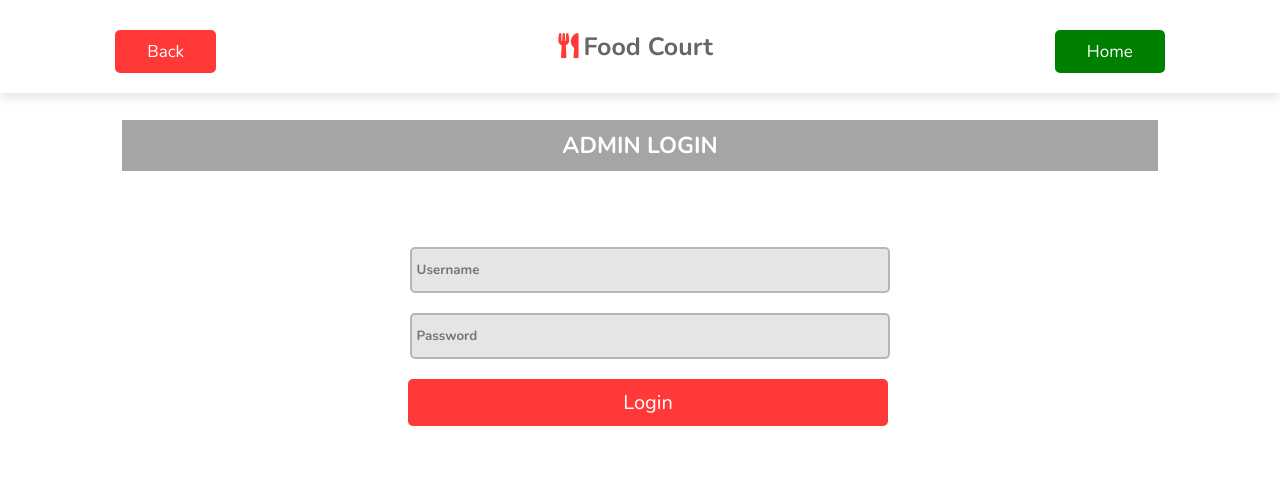
After one commit to VaibhavShanbhag/Food-Court, a PHP site: page /admin/adminlogin.php in a window 1280 px wide. The commit adds this page. Shown: the top 490 px of the page. Run offline with PHP 8.4, Linux system fonts and the light colour scheme.

Commit message:
Made changes to the admin side

```diff
--- /dev/null
+++ b/admin/adminlogin.php
@@ -0,0 +1,195 @@
+<?php
+if (isset($_POST['login'])) {
+	$username = $_POST['username'];
+    $password = $_POST['password'];
+    $uname = "Admin";
+    $pass = "12345";
+
+
+    if(($username == $uname) && ($password == $pass)){
+        ?>
+        <script>
+            window.open('admindash.php', '_self');
+        </script>
+        <?php
+    }
+
+    else {
+        ?>
+        <script>
+            alert("Invalid Username or Password!");
+        </script>
+        <?php
+    }
+}
+?>
+
+<!DOCTYPE html>
+<html>
+
+<head>
+    <title>Admin Login | Food Court</title>
+    <link rel="stylesheet" href="https://cdnjs.cloudflare.com/ajax/libs/font-awesome/5.15.3/css/all.min.css">
+</head>
+<style>
+    @import url('https://fonts.googleapis.com/css2?family=Nunito:wght@200;300;400;600;700&display=swap');
+
+    :root {
+        --red: #ff3838;
+    }
+
+    * {
+        font-family: 'Nunito', sans-serif;
+        margin: 0;
+        padding: 0;
+        box-sizing: border-box;
+        text-decoration: none;
+        text-transform: capitalize;
+        transition: all .2s linear;
+        list-style: none;
+    }
+
+    *::selection {
+        background: var(--red);
+        color: #fff;
+    }
+
+    html {
+        font-size: 62.5%;
+        /* overflow-x: hidden; */
+        scroll-behavior: smooth;
+        scroll-padding-top: 6rem;
+    }
+
+    header {
+        position: fixed;
+        top: 0;
+        left: 0;
+        right: 0;
+        z-index: 1000;
+        display: flex;
+        align-items: center;
+        justify-content: space-between;
+        background: #fff;
+        padding: 2rem 9%;
+        box-shadow: 0 .5rem 1rem rgba(0, 0, 0, .1);
+    }
+
+    header .logo {
+        font-size: 2.5rem;
+        font-weight: bolder;
+        color: #666;
+    }
+
+    header .logo i {
+        padding-right: .5rem;
+        color: var(--red);
+    }
+
+
+    header .navbar a {
+        font-size: 2rem;
+        margin-left: 2rem;
+        color: #666;
+    }
+
+    header .navbar a:hover {
+        color: var(--red);
+    }
+
+    header .btn2 {
+        background-color: white;
+    }
+
+    .btn {
+        display: inline-block;
+        padding: .8rem 3rem;
+        border: .2rem solid var(--red);
+        color: var(--red);
+        cursor: pointer;
+        font-size: 1.7rem;
+        border-radius: .5rem;
+        position: relative;
+        overflow: hidden;
+        z-index: 0;
+        margin-top: 1rem;
+        background-color: var(--red);
+        color: white;
+    }
+
+    .btn:hover {
+        -moz-box-shadow: 3px 3px 5px 6px #ccc;
+        -webkit-box-shadow: 3px 3px 5px 6px #ccc;
+        box-shadow: 3px 3px 5px 6px #ccc;
+    }
+
+    .admin {
+        margin-top: 120px;
+        width: 100%;
+        display: flex;
+        justify-content: center;
+        align-items: center;
+    }
+
+    .admin h1 {
+        padding: 10px 440px;
+        background-color: rgb(165, 165, 165);
+        color: white;
+        font-size: 23px;
+    }
+
+    .container {
+        display: flex;
+        justify-content: center;
+        align-items: center;
+        height: 40vh;
+    }
+
+    input[type=text],
+    input[type=password] {
+        width: 100%;
+        box-sizing: border-box;
+        border: none;
+        outline: none;
+        padding: 12px 5px;
+        background: rgba(0, 0, 0, 0.10);
+        border-radius: 5px;
+        margin: 10px;
+        font-weight: bold;
+        border: 2px solid rgb(182, 182, 182);
+    }
+
+    input[type=submit] {
+        width: 100%;
+        box-sizing: border-box;
+        padding: 10px 0;
+        margin-top: 10px;
+        outline: none;
+        border: none;
+        background-color: var(--red);
+        border-radius: 5px;
+        font-size: 20px;
+        color: #fff;
+        cursor: pointer;
+        margin-left: 8px;
+    }
+</style>
+<body>
+    <header>
+        <a href="index.php" class="btn">Back</a>
+        <a href="#" class="logo"><i class="fas fa-utensils"></i>Food Court</a>
+        <a class="btn" href="#" style="background-color:green; border: .2rem solid green;">Home</a>
+    </header>
+    <div class="admin">
+        <h1>ADMIN LOGIN</h1>
+    </div>
+    <div class="container">
+        <form action="adminlogin.php" method="post">
+            <input type="text" name="username" required placeholder="Username">
+            <input type="password" name="password" required placeholder="Password">
+            <input type="submit" value="Login" name="login">
+        </form>
+    </div>
+</body>
+
+</html>
```
Also changed, not shown: admin/admindash.php (added, +165 -0 lines), public/login.php (+50 -16 lines), admin/addnewitem.php (added), admin/customerdetail.php (added), admin/deleteitem.php (added), admin/menudetail.php (added), admin/orderdetail.php (added), admin/updateitem.php (added).
